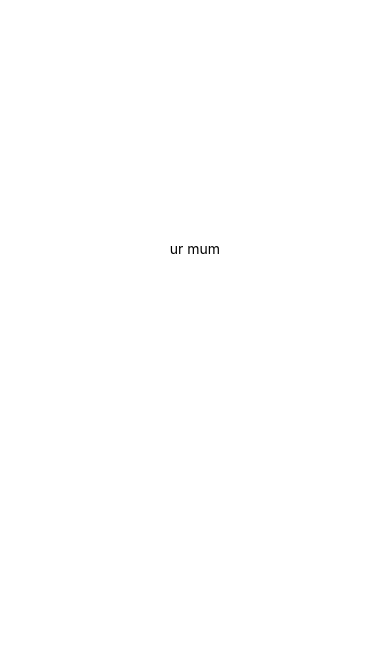
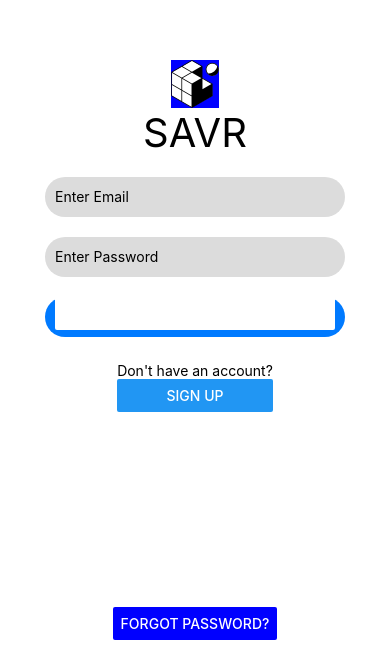
Before and after one commit to savr-Momentum-Team-8-Final-Project/savr-FE, a React Native app: screen / in a window 390 px wide. Shown: the part 174-844 px from the top of the page. Built offline with nearby package versions, Linux system fonts and the light colour scheme.

Commit message:
Login page ready. Need to hook up API. , ForgotPW and Register templates have been created.

```diff
--- a/App.js
+++ b/App.js
@@ -1,14 +1,15 @@
-import { StatusBar } from 'expo-status-bar';
-import React from 'react';
-import { StyleSheet, Text, View } from 'react-native';
+import { StatusBar } from 'expo-status-bar'
+import React from 'react'
+import { StyleSheet, View } from 'react-native'
+import Login from './components/Login'
 
-export default function App() {
+export default function App () {
   return (
     <View style={styles.container}>
-      <Text>ur mum</Text>
-      <StatusBar style="auto" />
+      <StatusBar style='auto' />
+      <Login style='auto' />
     </View>
-  );
+  )
 }
 
 const styles = StyleSheet.create({
@@ -16,6 +17,6 @@ const styles = StyleSheet.create({
     flex: 1,
     backgroundColor: '#fff',
     alignItems: 'center',
-    justifyContent: 'center',
-  },
-});
+    justifyContent: 'center'
+  }
+})
--- /dev/null
+++ b/components/Login.js
@@ -0,0 +1,92 @@
+import React, { useState } from 'react'
+import { Text, StyleSheet, View, TextInput, Button, Image, Alert, Platform, KeyboardAvoidingView } from 'react-native'
+
+const LoginForm = () => {
+  return (
+    <KeyboardAvoidingView
+      behavior={Platform.OS === 'ios' ? 'padding' : 'height'}
+      style={styles.container}
+    >
+      <Image style={styles.logo} source={require('../assets/favicon.png')} />
+      <Text style={styles.formLabel}> SAVR </Text>
+      <TextInput placeholder='Enter Email' style={styles.inputStyle} />
+      <TextInput
+        secureTextEntry
+        placeholder='Enter Password'
+        style={styles.inputStyle}
+      />
+      <View style={styles.button}>
+        <Button
+          title='Login'
+          onPress={() => Alert.alert('Hey! Your button works!')}
+          color='white'
+        />
+      </View>
+      <View style={styles.register}>
+        <Text>Don't have an account?
+        </Text>
+        <Button
+          title='Sign Up'
+          onPress={() => Alert.alert('Hey! Cant see me!')}
+        />
+      </View>
+      <View style={styles.forgot}>
+        <Button
+          title='Forgot Password?'
+          onPress={() => Alert.alert('Hey! Your button works!')}
+          color='blue'
+        />
+      </View>
+    </KeyboardAvoidingView>
+
+  )
+}
+
+const styles = StyleSheet.create({
+  container: {
+    flex: 1,
+    alignItems: 'center',
+    justifyContent: 'center',
+    height: 50
+
+  },
+  formLabel: {
+    fontSize: 40,
+    color: 'black'
+  },
+  inputStyle: {
+    marginTop: 20,
+    width: 300,
+    height: 40,
+    paddingHorizontal: 10,
+    borderRadius: 50,
+    backgroundColor: '#DCDCDC'
+  },
+
+  button: {
+    marginTop: 20,
+    width: 300,
+    height: 40,
+    paddingHorizontal: 10,
+    borderRadius: 50,
+    backgroundColor: '#007AFF',
+    color: 'white'
+  },
+
+  register: {
+    paddingVertical: 25
+
+  },
+
+  logo: {
+    backgroundColor: 'blue',
+    justifyContent: 'center'
+  },
+
+  forgot: {
+    position: 'absolute',
+    bottom: 30
+  }
+})
+
+export default LoginForm
--- a/package.json
+++ b/package.json
@@ -8,6 +8,7 @@
     "eject": "expo eject"
   },
   "dependencies": {
+    "axios": "^0.21.1",
     "expo": "~42.0.1",
     "expo-status-bar": "~1.0.4",
     "react": "16.13.1",
```
Also changed, not shown: api.js (added, +33 -0 lines), components/Forgot.js (added, +92 -0 lines), components/Register.js (added, +92 -0 lines), 1 other file (tests, documents, lock files or other folders).
